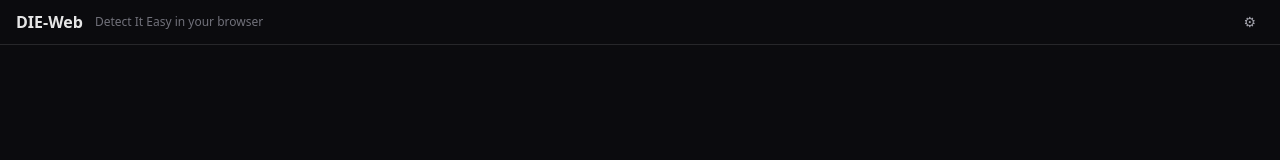
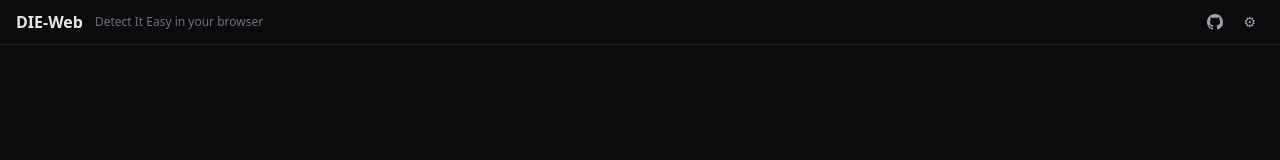
Before and after one commit to t0asts/DIE-engine-web, a React (Vite) app in the folder web/: page / in a window 1280 px wide. Shown: the top 160 px of the page. Built offline with nearby package versions, Linux system fonts and the light colour scheme.

Commit message:
Project link

```diff
--- a/web/src/App.tsx
+++ b/web/src/App.tsx
@@ -77,6 +77,18 @@
         <span className="text-xs text-zinc-500">Detect It Easy in your browser</span>
         <div className="ml-auto flex items-center gap-1">
           <RecentMenu />
+          <a
+            href="https://github.com/t0asts/DIE-engine-web"
+            target="_blank"
+            rel="noreferrer noopener"
+            title="Source on GitHub"
+            aria-label="Source on GitHub"
+            className="px-2 py-1 rounded inline-flex items-center hover:bg-zinc-800 text-zinc-400 hover:text-zinc-200"
+          >
+            <svg viewBox="0 0 16 16" aria-hidden="true" className="w-4 h-4" fill="currentColor">
+              <path d="M8 0C3.58 0 0 3.58 0 8c0 3.54 2.29 6.53 5.47 7.59.4.07.55-.17.55-.38 0-.19-.01-.82-.01-1.49-2.01.37-2.53-.49-2.69-.94-.09-.23-.48-.94-.82-1.13-.28-.15-.68-.52-.01-.53.63-.01 1.08.58 1.23.82.72 1.21 1.87.87 2.33.66.07-.52.28-.87.51-1.07-1.78-.2-3.64-.89-3.64-3.95 0-.87.31-1.59.82-2.15-.08-.2-.36-1.02.08-2.12 0 0 .67-.21 2.2.82.64-.18 1.32-.27 2-.27s1.36.09 2 .27c1.53-1.04 2.2-.82 2.2-.82.44 1.1.16 1.92.08 2.12.51.56.82 1.27.82 2.15 0 3.07-1.87 3.75-3.65 3.95.29.25.54.73.54 1.48 0 1.07-.01 1.93-.01 2.2 0 .21.15.46.55.38A8.01 8.01 0 0 0 16 8c0-4.42-3.58-8-8-8Z" />
+            </svg>
+          </a>
           <button
             onClick={() => setShowSettings(true)}
             title="Settings"
```
